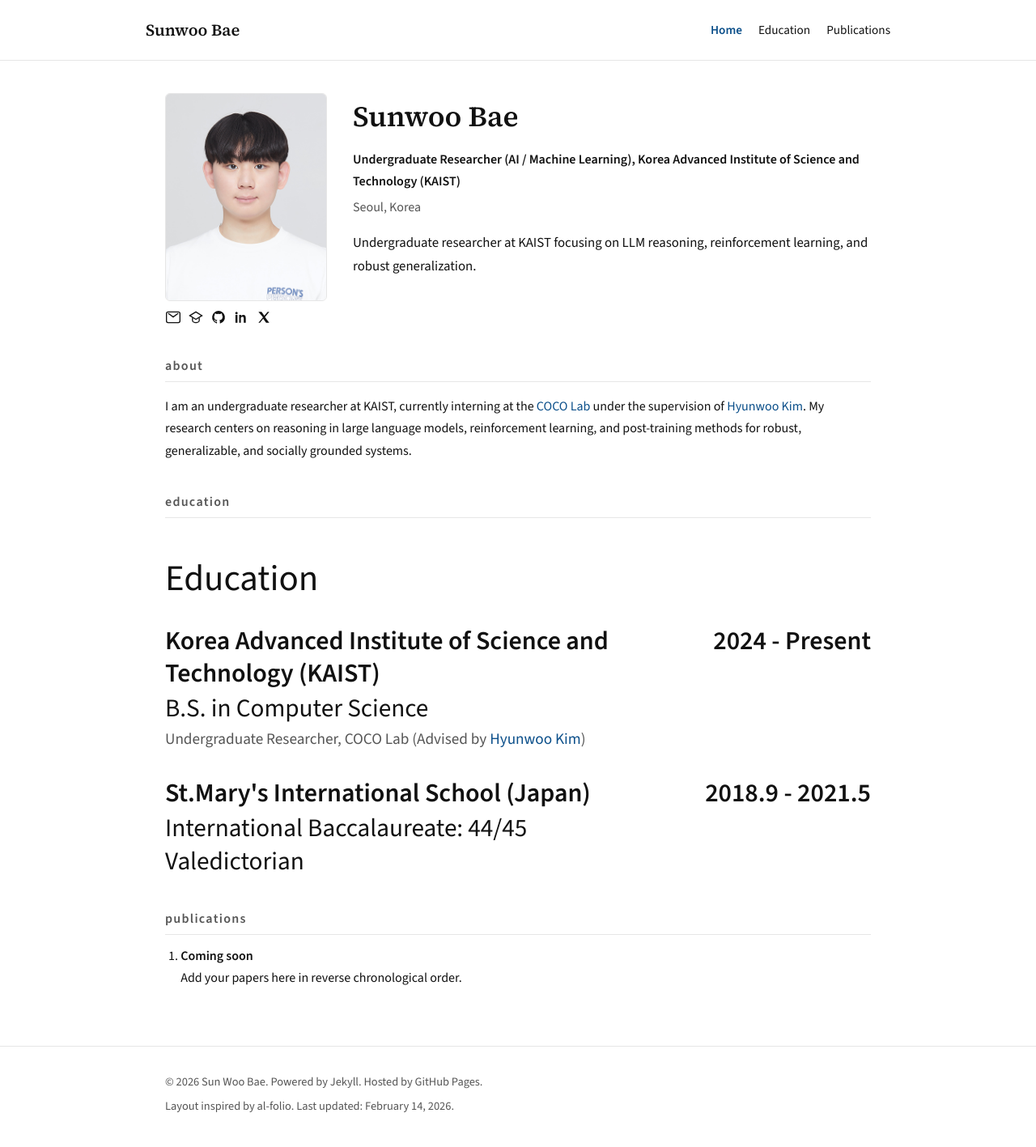
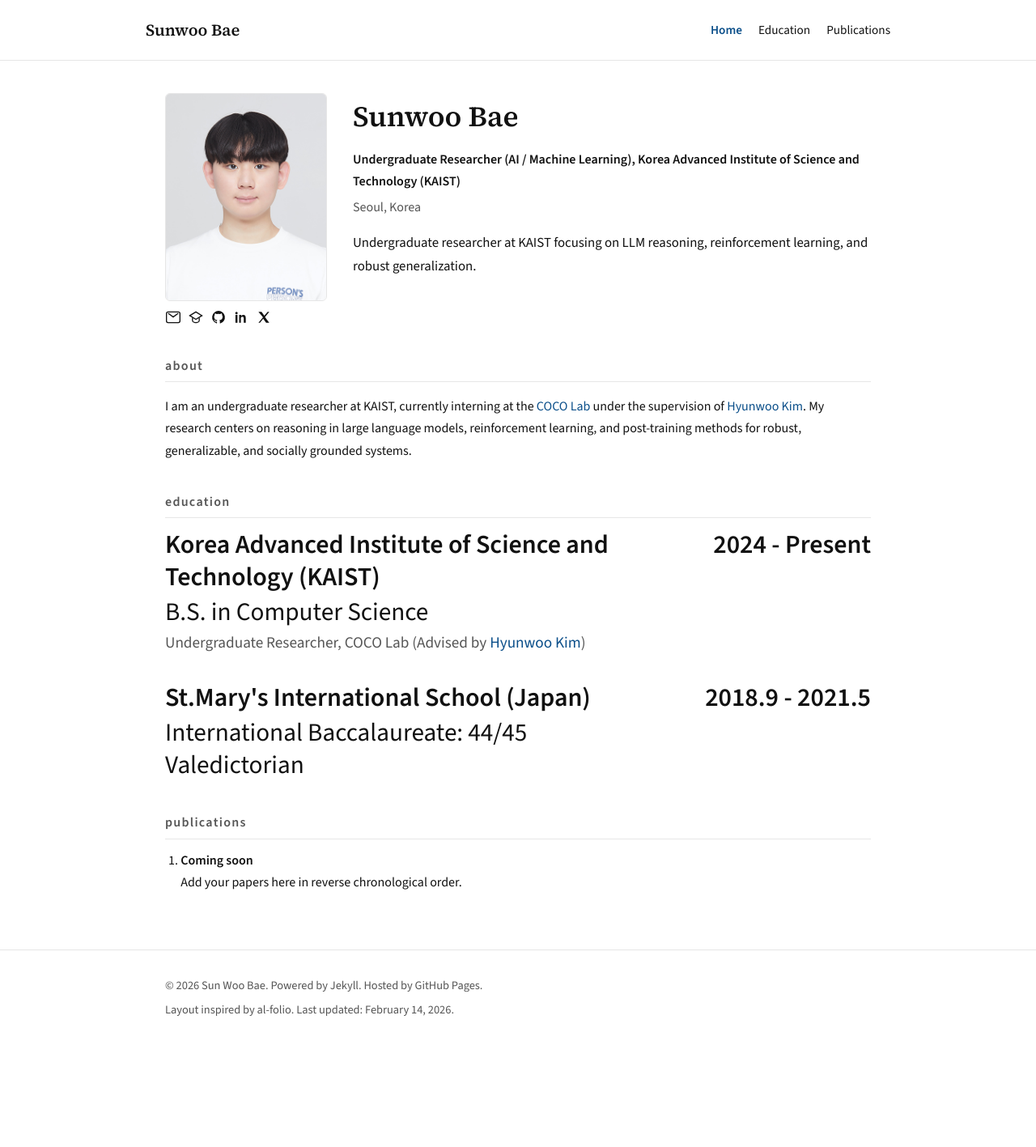
Before and after one commit to sunwoo02/sunwoo02.github.io, a Jekyll site: the page built from index.md, in a window 1280 px wide. Shown: the whole page at 81% size. Built offline with Jekyll 4.4.1, drawn with Linux system fonts in a browser that asks for light colours; after the commit the page ends 1299 px from its top, so only the background shows below that.

Commit message:
Remove Education section heading
Removed the Education section heading from index.md.

```diff
--- a/index.md
+++ b/index.md
@@ -17,8 +17,6 @@ My research centers on reasoning in large language models, reinforcement learnin
 and post-training methods for robust, generalizable, and socially grounded systems.
 
 ## Education
-
-<h2 class="section-heading">Education</h2>
 
 <div class="edu-list">
   <div class="edu-item">
```
